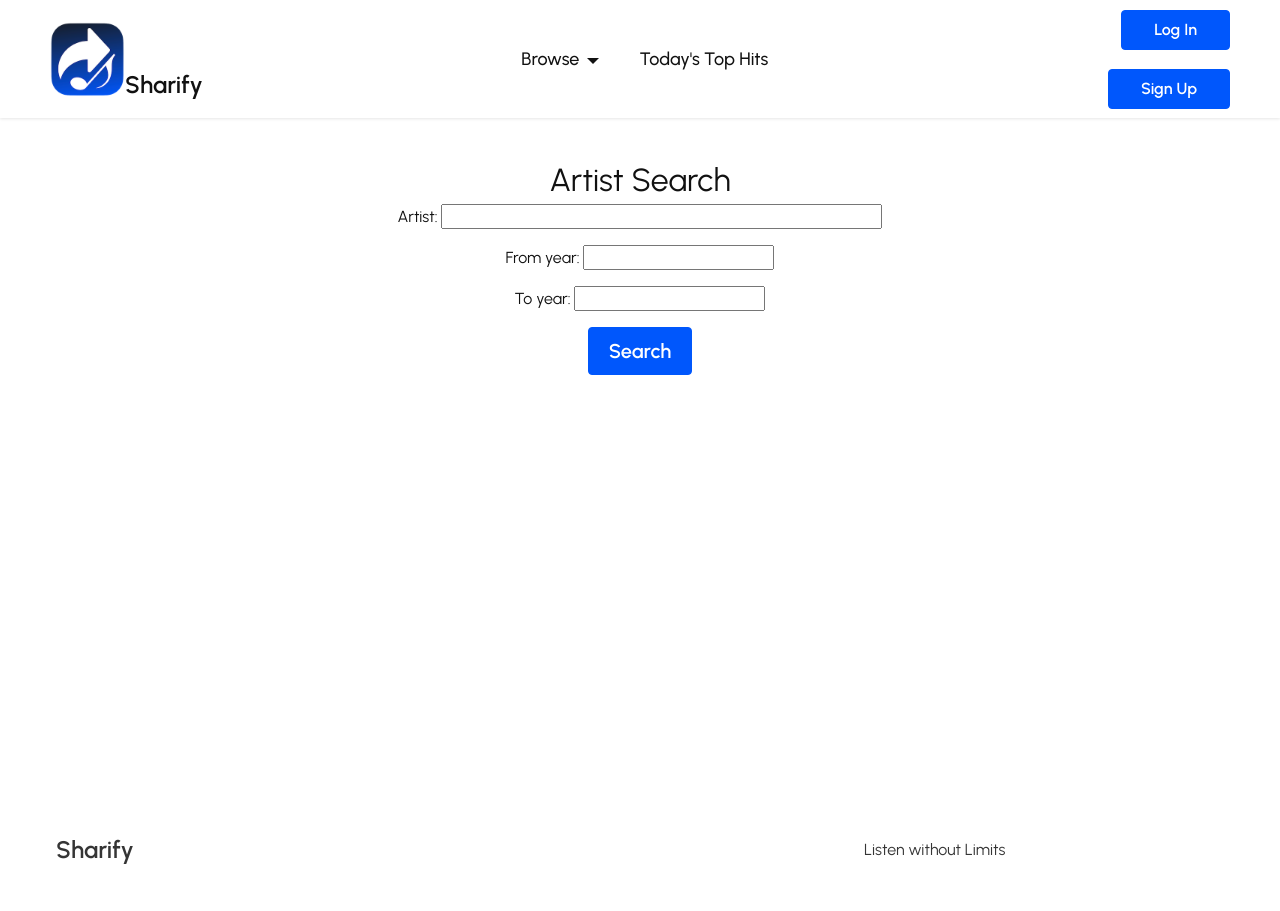
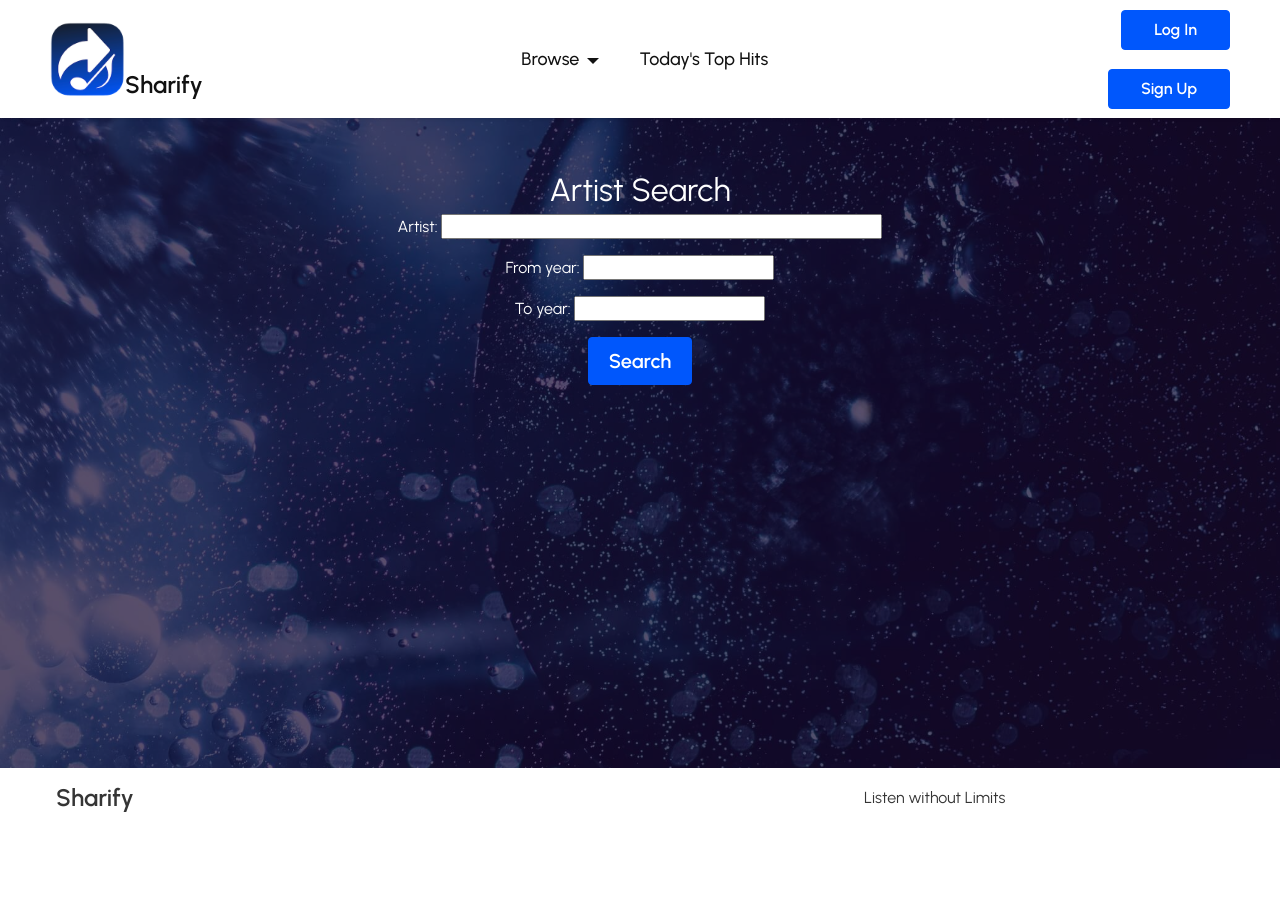
Before and after one commit to zaustin1522/SeniorProject, a Django app: page /search/artist/ in a window 1280 px wide. After the commit the page ends 812 px from the top, so only its background shows below. Run offline with Django 3.2, Linux system fonts and the light colour scheme; some libraries are stand-ins or nearby versions.

Commit message:
Styled music search pages

```diff
--- a/sharify/templates/artist.html
+++ b/sharify/templates/artist.html
@@ -8,9 +8,9 @@
     from the sharify app, which is written as sharify:best
 -->
 
-<div class="container" style="width: 80vw;">
-    <section data-bs-version="5.1" class="gallery4 cid-sPTNLFvAOB" id="gallery4-z" style="background: white;">
-        <div style="min-height: 75vh;">
+<section data-bs-version="5.1" class="section form2 cid-tjoJwPWkFc" id="form02-2">
+    <div class="overlay" style="opacity: 0.7; background-color: rgb(22, 8, 48);"></div>
+    <div class="container" style="min-height: 66vh; color: white; width: 75vw;">
 		<form method='post' class="form" action="{% url 'sharify:get_artist' %}">
 			{% csrf_token %}
 			<br>
@@ -21,13 +21,9 @@
 				<p>Artist: {{ form.artist }}</p>
 				<p>From year: {{ form.from_year }}</p>
 				<p>To year: {{ form.to_year }}<p>
-            				<button class="btn btn-primary btn-lg"  type="submit">
-                				Search
-            				</button>
-
+				<button class="btn btn-primary btn-lg"  type="submit">Search</button>
 			</center>
 		</form>
-			<br>
 		<br>
 		{% if results %}
 		<center>
@@ -46,6 +42,5 @@
 		{% endif %}
 	</div>
 </section>
-</div>
 
 {% endblock %}
```
Also changed, not shown: sharify/templates/album.html (+3 -5 lines), sharify/templates/todays_top_hits.html (+11 -8 lines), sharify/templates/track.html (+3 -5 lines). Lines whose indentation alone changed are shown as unchanged.
